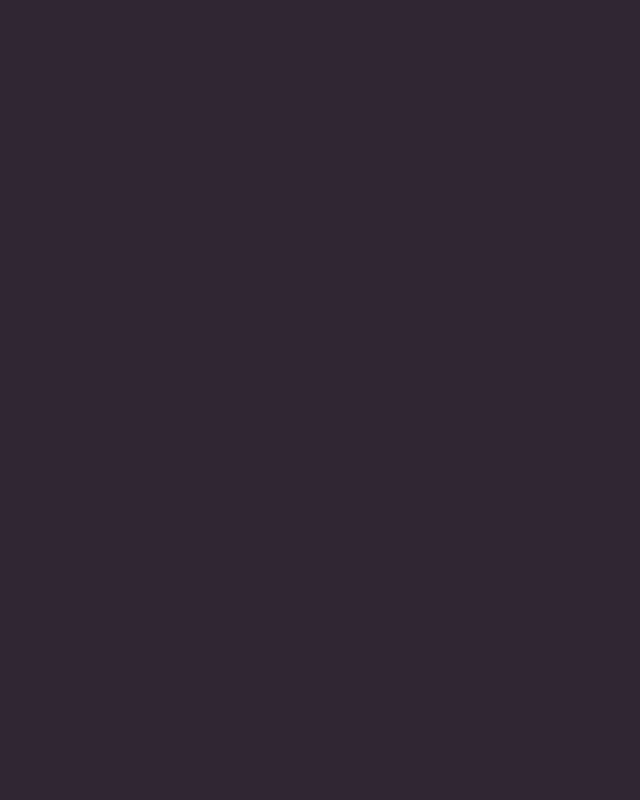
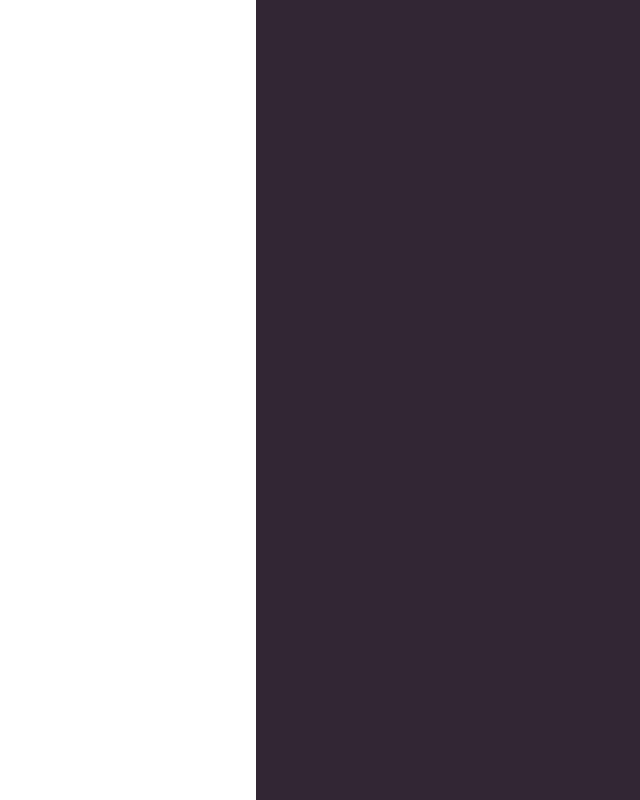
Before and after one commit to ka1130/Boids, a website: page src/index.html in a window 1280 px wide. Shown: the whole page, without its empty margins (0-640 px from the left). Drawn offline with Linux system fonts and the light colour scheme.

Commit message:
Basic styling.

```diff
--- a/src/index.html
+++ b/src/index.html
@@ -11,15 +11,15 @@
 
 <body>
     <main>
-        <aside>
-
-        </aside>
+        <aside></aside>
         <section id="canvasContainer">
-            <canvas id="canvas">
-            Your browser does not support HTML5 canvas.
-        </canvas>
+            <canvas id="canvas" width="100%" height="100%">
+                Your browser does not support HTML5 canvas.
+            </canvas>
         </section>
     </main>
+
+
 
     <script src="js/app.js"></script>
 </body>
--- a/src/scss/partials/_aside.scss
+++ b/src/scss/partials/_aside.scss
@@ -1,5 +1,6 @@
 aside {
-    color: $color-bright;
+    background-color: #fff;
     width: 20%;
-    height: 100%;
+    min-height: 100%;
+    display: flex;
 }
--- a/src/scss/partials/_base.scss
+++ b/src/scss/partials/_base.scss
@@ -1,10 +1,16 @@
+html {
+    height: 100%;
+}
+
 body {
     background-color: $color-dark;
     min-height: 100%;
+    box-sizing: border-box;
 }
 
 main {
-    // width: 100%;
-    // height: 100%;
-    // display: flex;
+    width: 100%;
+    min-height: 100%;
+    display: flex;
+    flex-direction: row;
 }
--- a/src/scss/partials/_canvas.scss
+++ b/src/scss/partials/_canvas.scss
@@ -1,5 +1,8 @@
-#canvas {
+#canvasContainer {
+    height: 100vh;
     width: 80%;
-    height: 100%;
     display: flex;
+    canvas {
+        display: flex;
+    }
 }
```
Also changed, not shown: src/css/main.css.
